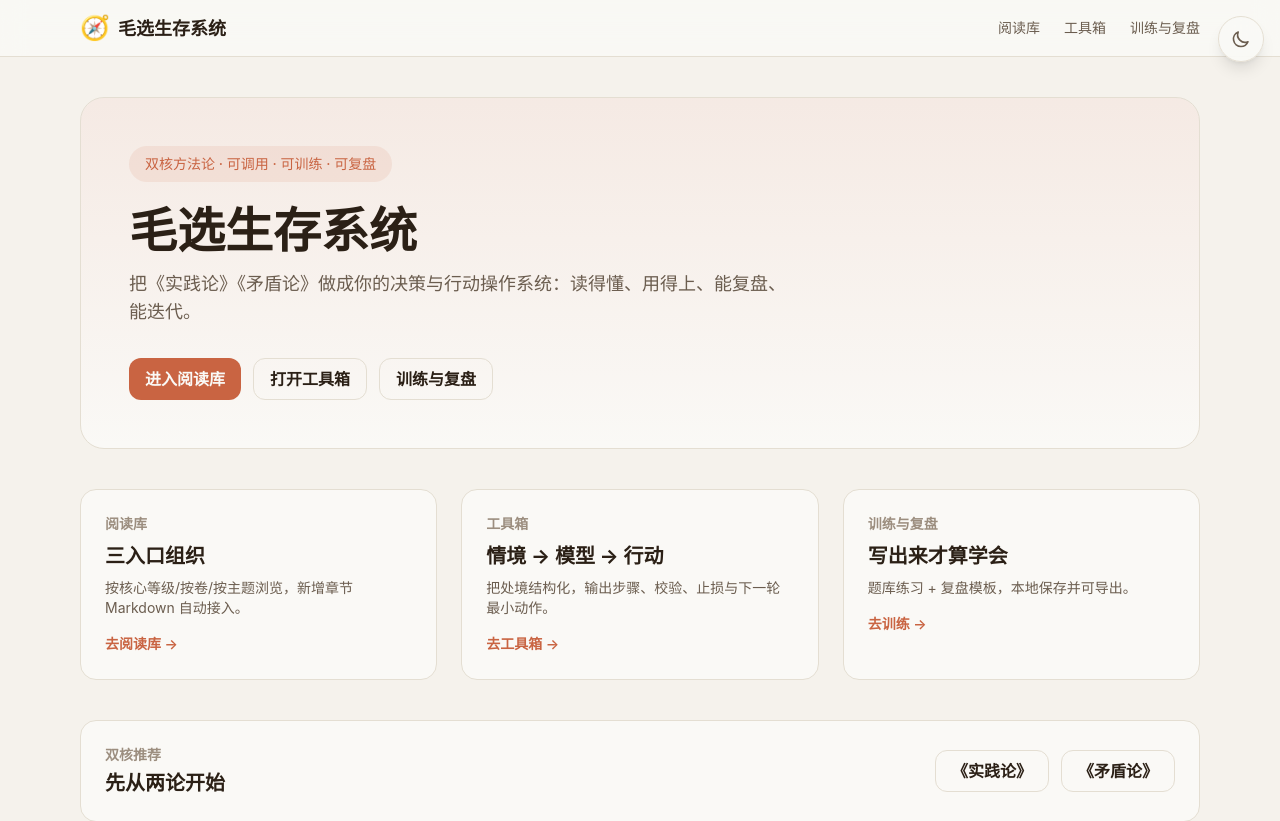
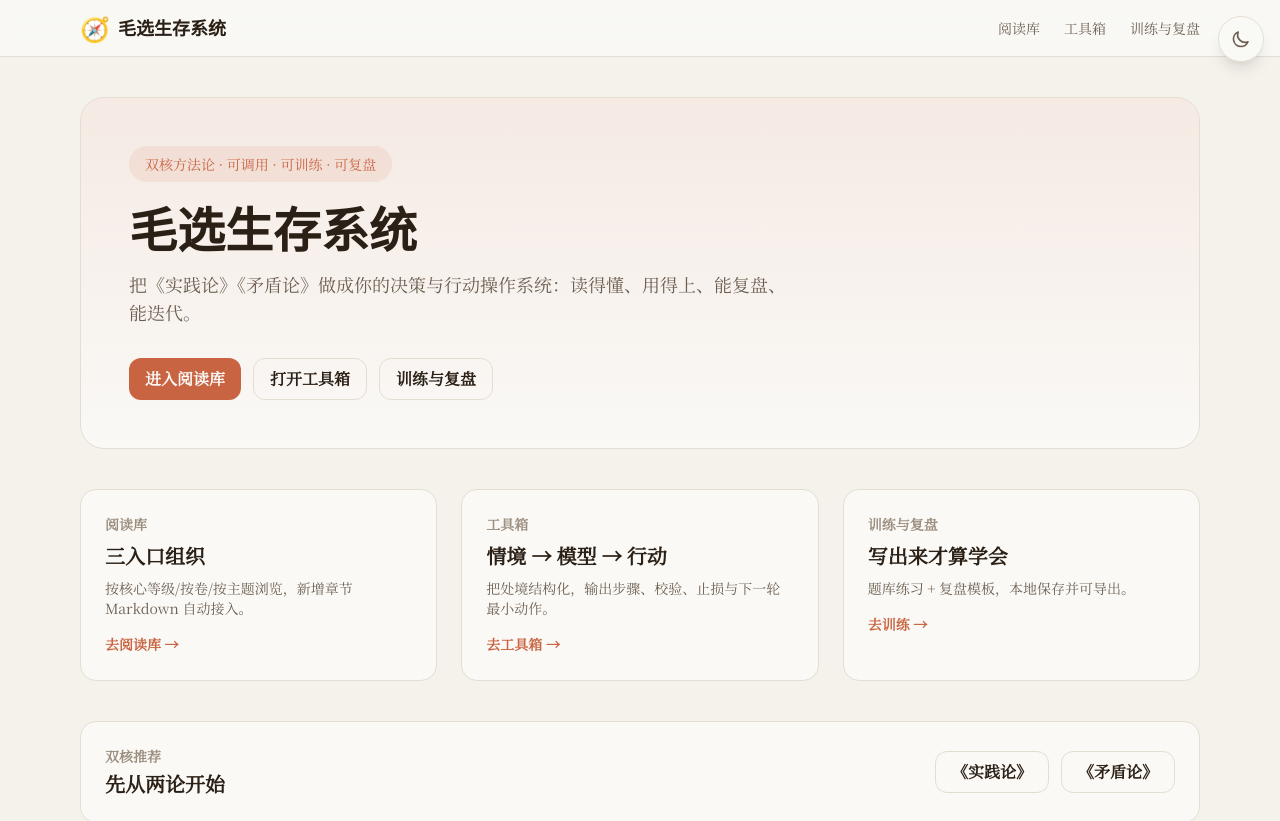
Before and after one commit to Debugooo/maoxuan-web, a Next.js app: page / in a window 1280 px wide. Shown: the top 821 px of the page. Built offline with nearby package versions, Linux system fonts and the light colour scheme.

Commit message:
feat: 构建毛选生存斗争智库
Co-authored-by: traeagent <traeagent@users.noreply.github.com>

```diff
--- a/src/app/globals.css
+++ b/src/app/globals.css
@@ -1,6 +1,18 @@
 @tailwind base;
 @tailwind components;
 @tailwind utilities;
+
+@font-face {
+  font-family: "WXNum";
+  src: local("DIN"), local("DIN Alternate"), local("DIN Pro"), local("DIN Condensed"), local("Bahnschrift"), local("Roboto Condensed");
+  unicode-range: U+30-39;
+}
+
+@font-face {
+  font-family: "WXSerif";
+  src: local("Songti SC"), local("STSong"), local("SimSun"), local("Noto Serif CJK SC"), local("Source Han Serif SC"), local("Source Han Serif CN");
+  unicode-range: U+0-10FFFF;
+}
 
 @layer base {
   :root {
@@ -16,8 +28,8 @@
     --wx-brand-soft: #E8A582;
     --wx-brand-faint: #F5E3D7;
     --wx-mono: "SF Mono", "JetBrains Mono", Menlo, Consolas, monospace;
-    --wx-ui: -apple-system, BlinkMacSystemFont, "PingFang SC", "Helvetica Neue", sans-serif;
-    --wx-serif: "PingFang SC", "Songti SC", "Source Han Serif SC", "Noto Serif CJK SC", serif;
+    --wx-ui: "WXNum", "WXSerif", serif;
+    --wx-serif: "WXNum", "WXSerif", serif;
   }
 
   .dark {
```
